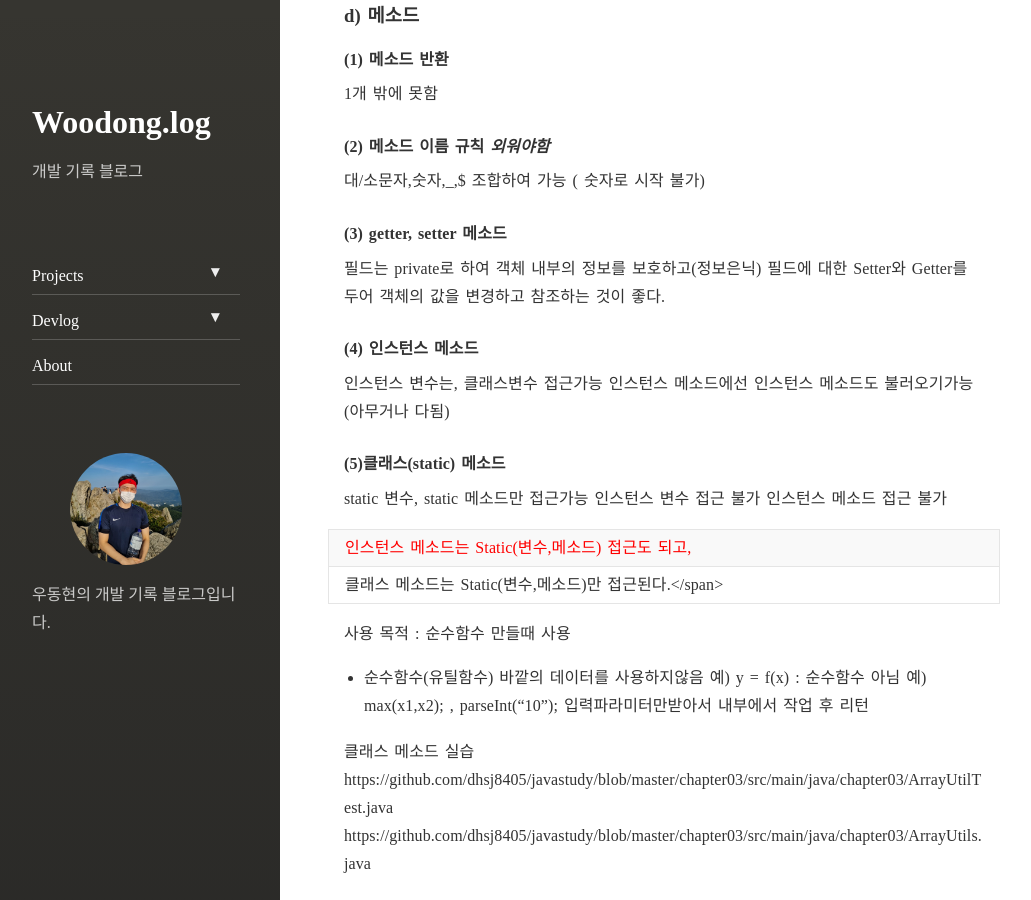
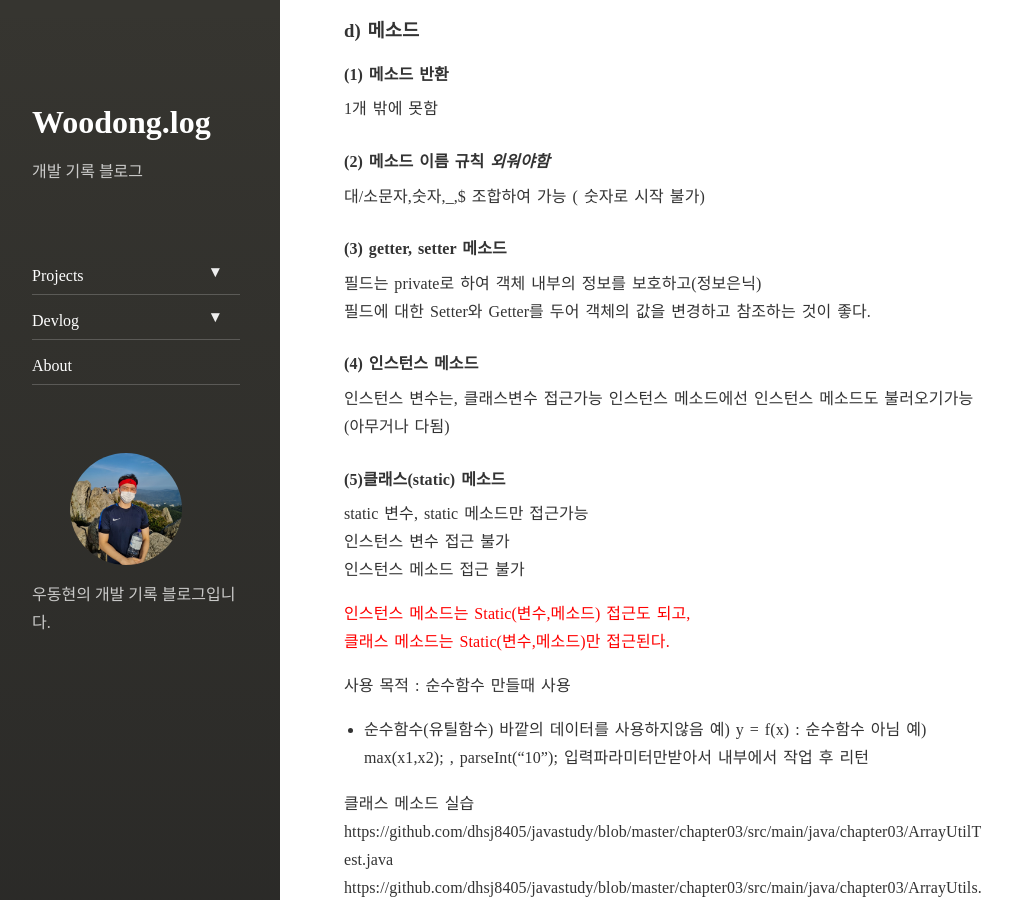
Before and after one commit to dhsj8405/dhsj8405.github.io, a Jekyll site: the page built from _posts/2021-09-08-java-basic.markdown, in a window 1280 px wide and 900 px high, scrolled down 8912 px. Shown: the whole window, without its empty margins (8-1039 px from the left). Built offline with Jekyll 4.4.1, drawn with Linux system fonts in a browser that asks for light colours; nearby versions of some CDN libraries; comment, search, counter and statistics services are not loaded; some of the changed text lies outside the part shown.

Commit message:
0908 객체지향 기본개념2 포스트 수정완료

````diff
--- a/_posts/2021-09-08-java-basic.markdown
+++ b/_posts/2021-09-08-java-basic.markdown
@@ -137,7 +137,7 @@
 배열,스트링들이 저장된다.
 
 
-| 스트링 생성방식에 따른 차이
+#### 스트링 생성방식에 따른 차이
 ![image](https://user-images.githubusercontent.com/60701130/150914424-330ad15d-60de-420b-ab42-7a82e52758f0.png)
 ![image](https://user-images.githubusercontent.com/60701130/150914904-f9f6f8c6-f0f1-451c-820c-50dce86b4f71.png)
 
@@ -322,8 +322,8 @@
 대/소문자,숫자,_,$ 조합하여 가능 ( 숫자로 시작 불가)
 
 #### (3) getter, setter 메소드
-필드는 private로 하여 객체 내부의 정보를 보호하고(정보은닉) 필드에 대한 Setter와
-Getter를 두어 객체의 값을 변경하고 참조하는 것이 좋다.
+필드는 private로 하여 객체 내부의 정보를 보호하고(정보은닉)
+필드에 대한 Setter와 Getter를 두어 객체의 값을 변경하고 참조하는 것이 좋다.
 
 #### (4) 인스턴스 메소드
 인스턴스 변수는, 클래스변수 접근가능
@@ -334,8 +334,9 @@
 인스턴스 변수 접근 불가
 인스턴스 메소드 접근 불가
 
-|  <span style = "color:red">인스턴스 메소드는 Static(변수,메소드) 접근도 되고,
-|클래스 메소드는 Static(변수,메소드)만 접근된다.</span>
+<span style = "color:red">인스턴스 메소드는 Static(변수,메소드) 접근도 되고,
+클래스 메소드는 Static(변수,메소드)만 접근된다.</span>
+
 
 사용 목적 : 순수함수 만들때 사용
 - 순수함수(유틸함수)
@@ -354,7 +355,6 @@
      public Goods() {	//생성자 : 리턴값이 없다, 하지만 void를 쓰지 않는다.
           // 초기화 코드
      }
-
      public Goods( String name, int price ) {
 
            // 초기화 코드
@@ -365,8 +365,8 @@
 - 오버로딩 된 생성자  중복 줄이는 방법
 ```java
 	public Song(String title, String artist) {
-		//this.title = title;
-		//this.artist = artist;
+		// this.title = title;
+		// this.artist = artist;
 		// some code..
 		this(title,artist,null,null,0,0);//생성자 호출하는 방법
 	}
````
